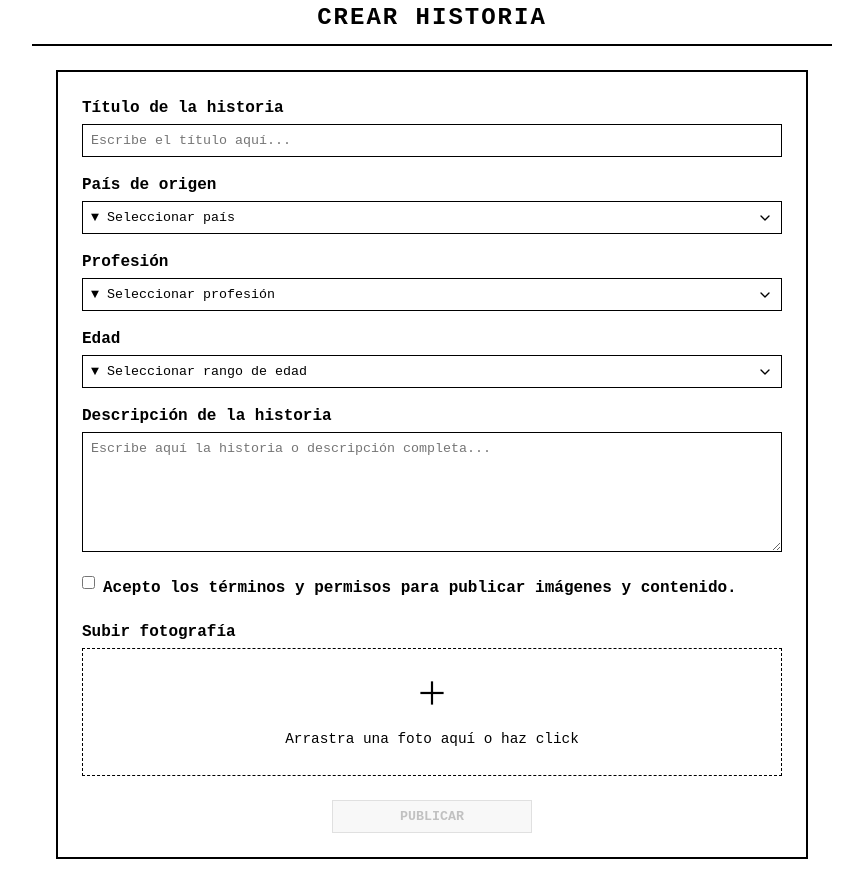
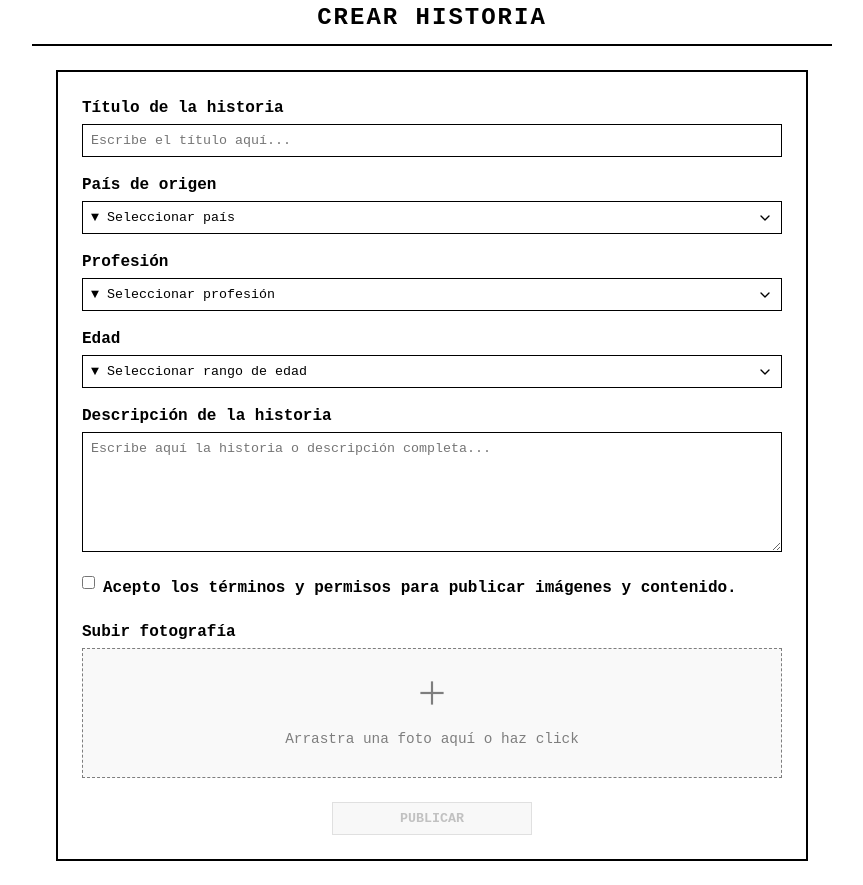
Before and after one commit to alvarezmarlen/GB-MODA-COMERCIO, a Vue app in the folder frontend/: page /create-story in a window 1280 px wide. Shown: the whole page, without its empty margins (208-1071 px from the left). Built offline with nearby package versions, Linux system fonts and the light colour scheme.

Commit message:
create story done!

```diff
--- a/frontend/src/components/atoms/BaseFileUpload.vue
+++ b/frontend/src/components/atoms/BaseFileUpload.vue
@@ -1,16 +1,21 @@
 <template>
-  <div class="file-upload" @click="triggerInput">
+  <div class="file-upload" :class="{ 'is-disabled': disabled }" @click="triggerInput">
     <input
       type="file"
       ref="fileInput"
       class="hidden"
       @change="handleFileChange"
       accept="image/*"
+      :disabled="disabled"
+      multiple
     />
     <div class="upload-content">
       <span class="upload-icon">＋</span>
-      <p v-if="!fileName">Arrastra una foto aquí o haz click</p>
-      <p v-else>{{ fileName }}</p>
+      <p v-if="files.length === 0">Arrastra una foto aquí o haz click</p>
+      <div v-else class="file-names">
+        <p v-for="(file, index) in files" :key="index">{{ file.name }}</p>
+      </div>
+      <p v-if="files.length > 0" class="file-count">{{ files.length }} / {{ maxFiles }} seleccionados</p>
     </div>
   </div>
 </template>
@@ -18,17 +23,36 @@
 <script setup>
 import { ref } from 'vue'
 
+const props = defineProps({
+  disabled: {
+    type: Boolean,
+    default: false
+  },
+  maxFiles: {
+    type: Number,
+    default: 2
+  }
+})
+
 const fileInput = ref(null)
-const fileName = ref('')
+const files = ref([])
 
 const triggerInput = () => {
-  fileInput.value.click()
+  if (!props.disabled) {
+    fileInput.value.click()
+  }
 }
 
 const handleFileChange = (event) => {
-  const file = event.target.files[0]
-  if (file) {
-    fileName.value = file.name
+  if (props.disabled) return
+
+  const selectedFiles = Array.from(event.target.files)
+
+  if (selectedFiles.length > props.maxFiles) {
+    alert(`Solo puedes subir un máximo de ${props.maxFiles} fotos.`)
+    files.value = selectedFiles.slice(0, props.maxFiles)
+  } else {
+    files.value = selectedFiles
   }
 }
 </script>
@@ -40,11 +64,17 @@ const handleFileChange = (event) => {
   text-align: center;
   cursor: pointer;
   background: var(--wf-bg);
-  transition: background 0.2s;
+  transition: background 0.2s, opacity 0.2s;
 }
 
-.file-upload:hover {
+.file-upload:hover:not(.is-disabled) {
   background: var(--wf-button-bg);
+}
+
+.file-upload.is-disabled {
+  cursor: not-allowed;
+  opacity: 0.5;
+  background: #f5f5f5;
 }
 
 .hidden {
@@ -59,5 +89,16 @@ const handleFileChange = (event) => {
 
 .upload-content p {
   font-size: 0.9rem;
+  margin: 2px 0;
+}
+
+.file-names {
+  margin-bottom: 8px;
+}
+
+.file-count {
+  font-size: 0.8rem;
+  color: #666;
+  margin-top: 4px;
 }
 </style>
--- a/frontend/src/components/organisms/CreateStoryForm.vue
+++ b/frontend/src/components/organisms/CreateStoryForm.vue
@@ -44,7 +44,7 @@
     </div>
 
     <FormGroup label="Subir fotografía">
-      <BaseFileUpload />
+      <BaseFileUpload :disabled="!formData.acceptedTerms" :max-files="2" />
     </FormGroup>
 
     <div class="actions">
```
